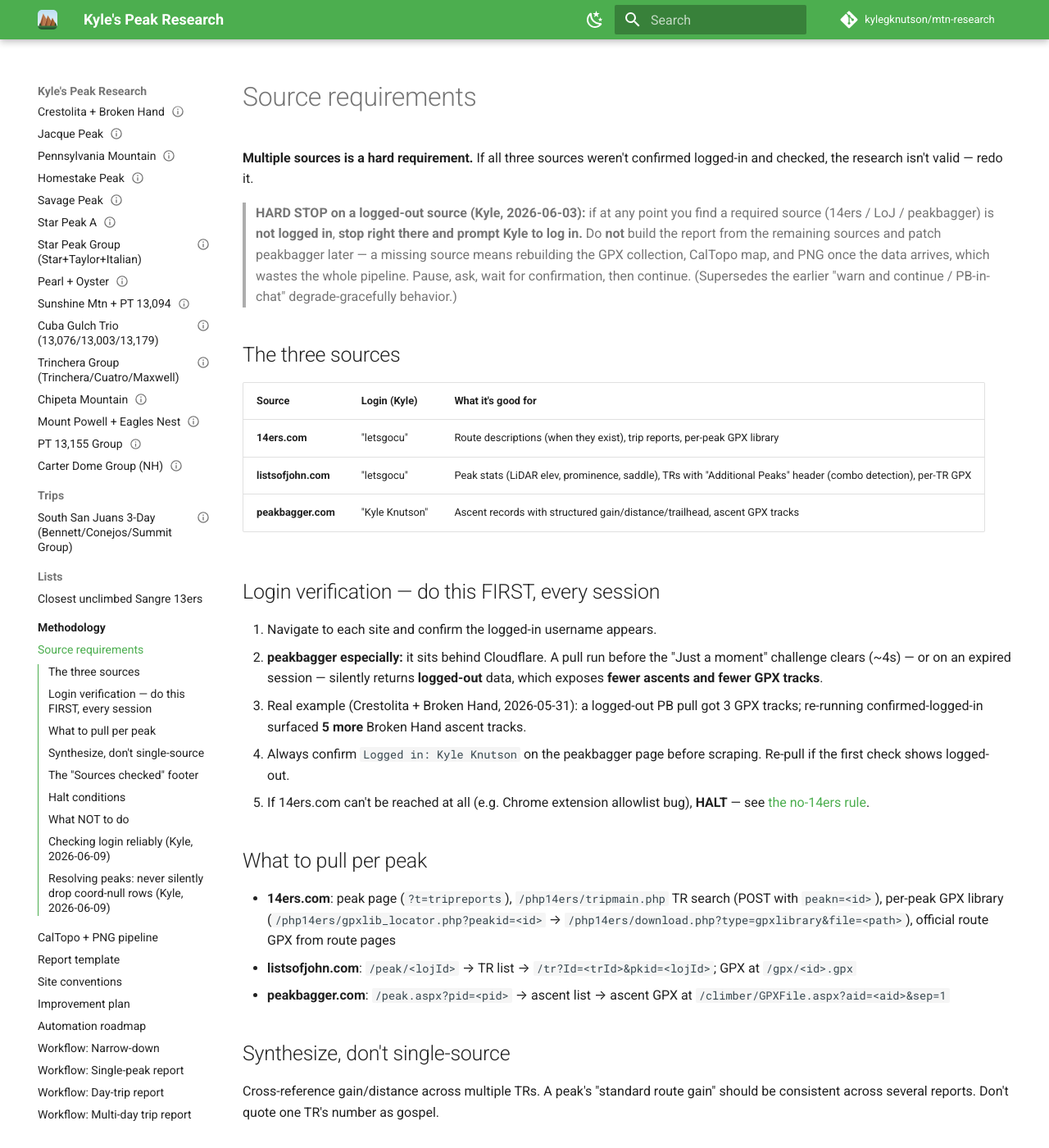
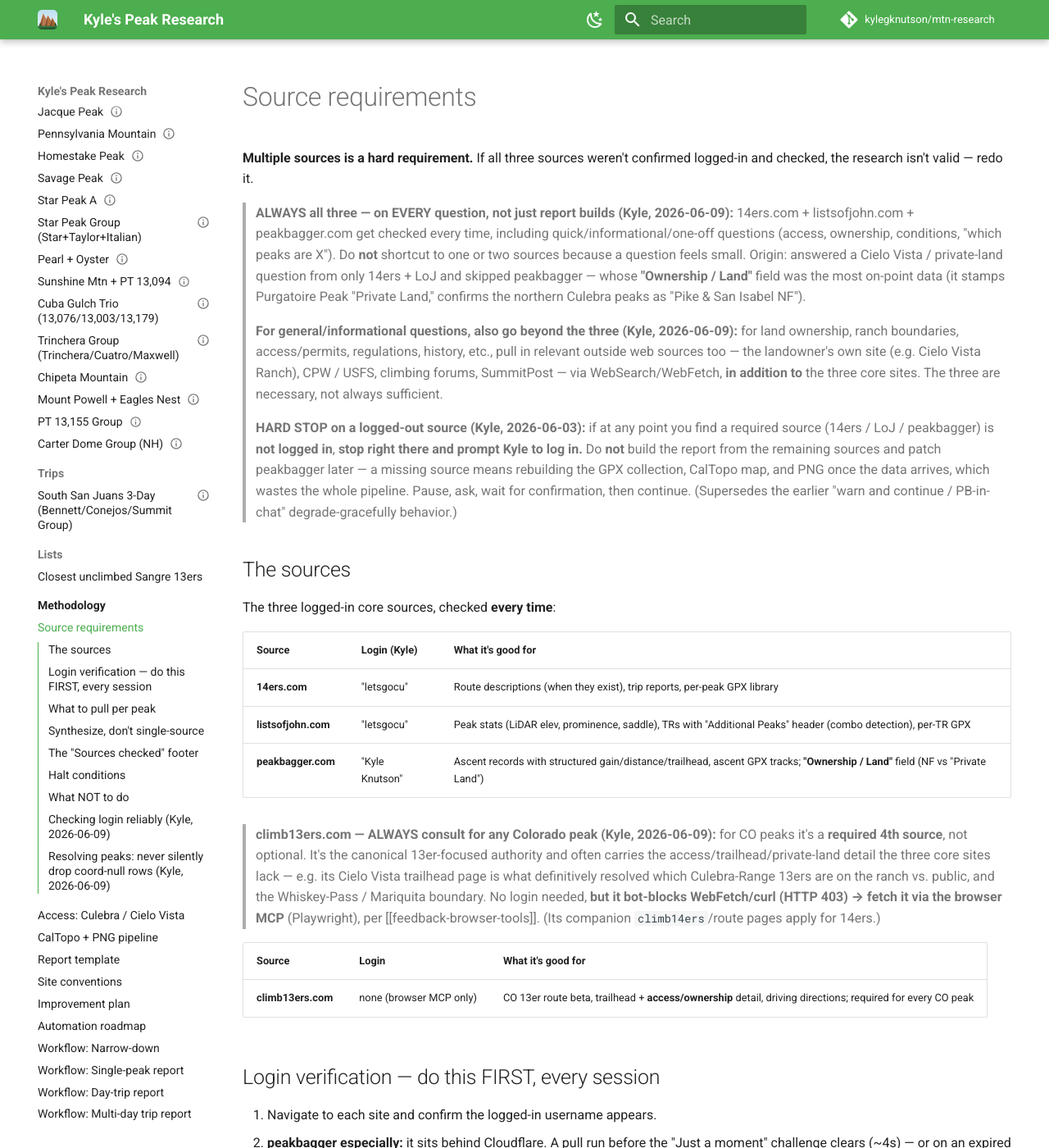
Before and after one commit to kylegknutson/mtn-research, an MkDocs documentation site: the page built from docs/methodology/source-requirements.md, in a window 1280 px wide and 1400 px high. Shown: the whole window at 82% size. Built offline with MkDocs 1.6.1 and Material for MkDocs 9.7.7, drawn with Linux system fonts in a browser that asks for light colours; comment, search, counter and statistics services are not loaded; some of the changed text lies outside the part shown.

Commit message:
Methodology: require all 3 sites every time + climb13ers for CO peaks; add Cielo Vista access reference
Source rules (source-requirements.md):
- ALWAYS check 14ers + LoJ + peakbagger on EVERY question, not just report
  builds — don't shortcut because a question feels small. (Origin: answered a
  Cielo Vista private-land question without peakbagger, whose Ownership/Land
  field was the most on-point data.)
- For general/access questions, also pull broader web sources (landowner site,
  CPW/USFS, climb forums) in addition to the core sites.
- climb13ers.com is now a REQUIRED 4th source for any Colorado peak (browser
  MCP only — it 403s WebFetch). Added to the "Sources checked" footer.

New reference (access-culebra-cielo-vista.md, linked in nav):
- Culebra Range / Cielo Vista Ranch private-access split (public east-side
  peaks vs ranch peaks via HQ and Whiskey Pass), fees/policy, the Mariquita
  boundary nuance, and the peak_db wrong-peakbagger-id bug for Culebra/Red Mtn.

Co-Authored-By: Claude Opus 4.8 <noreply@anthropic.com>

```diff
--- a/docs/methodology/source-requirements.md
+++ b/docs/methodology/source-requirements.md
@@ -2,15 +2,27 @@
 
 **Multiple sources is a hard requirement.** If all three sources weren't confirmed logged-in and checked, the research isn't valid — redo it.
 
+> **ALWAYS all three — on EVERY question, not just report builds (Kyle, 2026-06-09):** 14ers.com + listsofjohn.com + peakbagger.com get checked every time, including quick/informational/one-off questions (access, ownership, conditions, "which peaks are X"). Do **not** shortcut to one or two sources because a question feels small. Origin: answered a Cielo Vista / private-land question from only 14ers + LoJ and skipped peakbagger — whose **"Ownership / Land"** field was the most on-point data (it stamps Purgatoire Peak "Private Land," confirms the northern Culebra peaks as "Pike & San Isabel NF").
+>
+> **For general/informational questions, also go beyond the three (Kyle, 2026-06-09):** for land ownership, ranch boundaries, access/permits, regulations, history, etc., pull in relevant outside web sources too — the landowner's own site (e.g. Cielo Vista Ranch), CPW / USFS, climbing forums, SummitPost — via WebSearch/WebFetch, **in addition to** the three core sites. The three are necessary, not always sufficient.
+
 > **HARD STOP on a logged-out source (Kyle, 2026-06-03):** if at any point you find a required source (14ers / LoJ / peakbagger) is **not logged in**, **stop right there and prompt Kyle to log in.** Do **not** build the report from the remaining sources and patch peakbagger later — a missing source means rebuilding the GPX collection, CalTopo map, and PNG once the data arrives, which wastes the whole pipeline. Pause, ask, wait for confirmation, then continue. (Supersedes the earlier "warn and continue / PB-in-chat" degrade-gracefully behavior.)
 
-## The three sources
+## The sources
+
+The three logged-in core sources, checked **every time**:
 
 | Source | Login (Kyle) | What it's good for |
 |---|---|---|
 | **14ers.com** | "letsgocu" | Route descriptions (when they exist), trip reports, per-peak GPX library |
 | **listsofjohn.com** | "letsgocu" | Peak stats (LiDAR elev, prominence, saddle), TRs with "Additional Peaks" header (combo detection), per-TR GPX |
-| **peakbagger.com** | "Kyle Knutson" | Ascent records with structured gain/distance/trailhead, ascent GPX tracks |
+| **peakbagger.com** | "Kyle Knutson" | Ascent records with structured gain/distance/trailhead, ascent GPX tracks; **"Ownership / Land"** field (NF vs "Private Land") |
+
+> **climb13ers.com — ALWAYS consult for any Colorado peak (Kyle, 2026-06-09):** for CO peaks it's a **required 4th source**, not optional. It's the canonical 13er-focused authority and often carries the access/trailhead/private-land detail the three core sites lack — e.g. its Cielo Vista trailhead page is what definitively resolved which Culebra-Range 13ers are on the ranch vs. public, and the Whiskey-Pass / Mariquita boundary. No login needed, **but it bot-blocks WebFetch/curl (HTTP 403) → fetch it via the browser MCP** (Playwright), per [[feedback-browser-tools]]. (Its companion `climb14ers`/route pages apply for 14ers.)
+
+| Source | Login | What it's good for |
+|---|---|---|
+| **climb13ers.com** | none (browser MCP only) | CO 13er route beta, trailhead + **access/ownership** detail, driving directions; required for every CO peak |
 
 ## Login verification — do this FIRST, every session
 
@@ -32,9 +44,9 @@ Cross-reference gain/distance across multiple TRs. A peak's "standard route gain
 
 ## The "Sources checked" footer
 
-**Every report must end with a line naming all three sites + the confirmed logged-in username**, e.g.:
+**Every report must end with a line naming all sites checked + the confirmed logged-in username** (and **climb13ers.com for any CO peak**), e.g.:
 
-> **Sources checked:** 14ers.com ✓ (logged in, "letsgocu") · listsofjohn.com ✓ (logged in, "letsgocu") · peakbagger.com ✓ (logged in, "Kyle Knutson")
+> **Sources checked:** 14ers.com ✓ (logged in, "letsgocu") · listsofjohn.com ✓ (logged in, "letsgocu") · peakbagger.com ✓ (logged in, "Kyle Knutson") · climb13ers.com ✓
 
 If any source isn't confirmed logged-in, the footer must say so, and the research is flagged incomplete.
 
--- a/mkdocs.yml
+++ b/mkdocs.yml
@@ -71,6 +71,7 @@ nav:
   - Methodology:
     - Overview: methodology/index.md
     - Source requirements: methodology/source-requirements.md
+    - 'Access: Culebra / Cielo Vista': methodology/access-culebra-cielo-vista.md
     - CalTopo + PNG pipeline: methodology/caltopo-pipeline.md
     - Report template: methodology/report-template.md
     - Site conventions: methodology/conventions.md
```
Also changed, not shown: docs/methodology/access-culebra-cielo-vista.md (added, +39 -0 lines).
